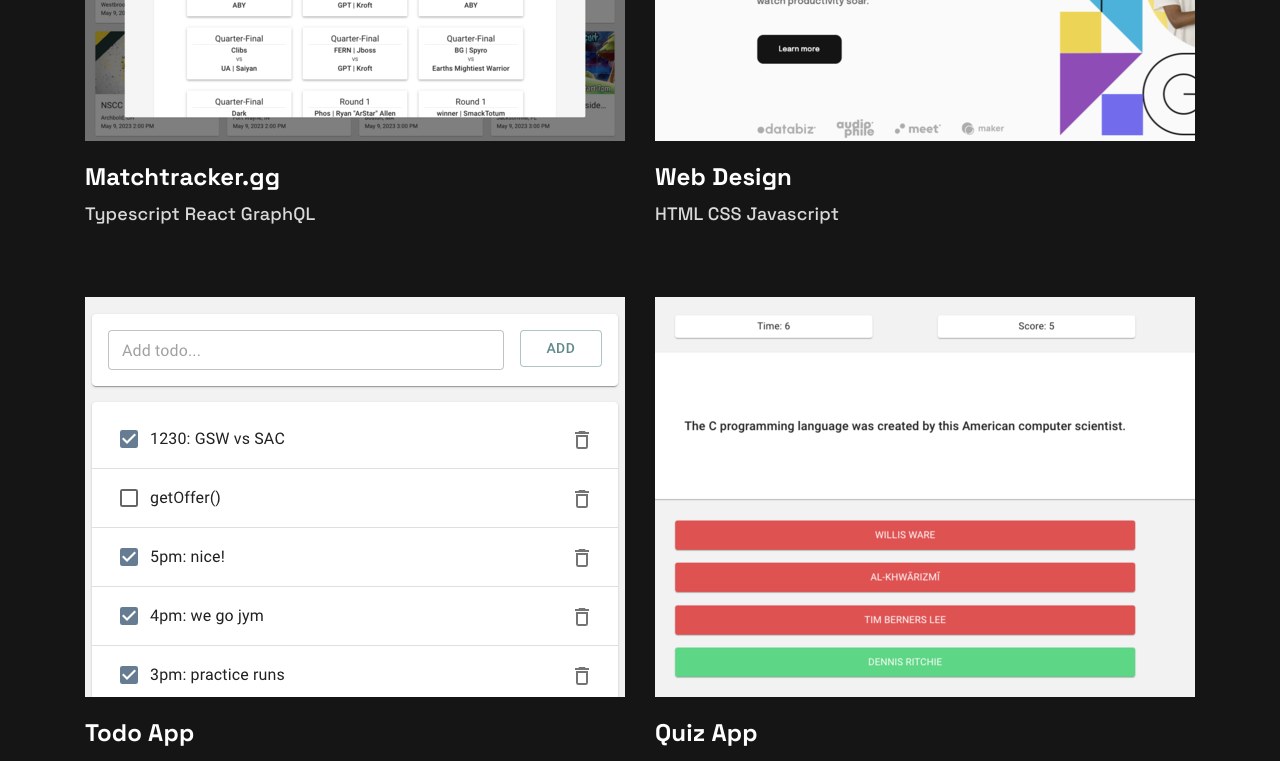
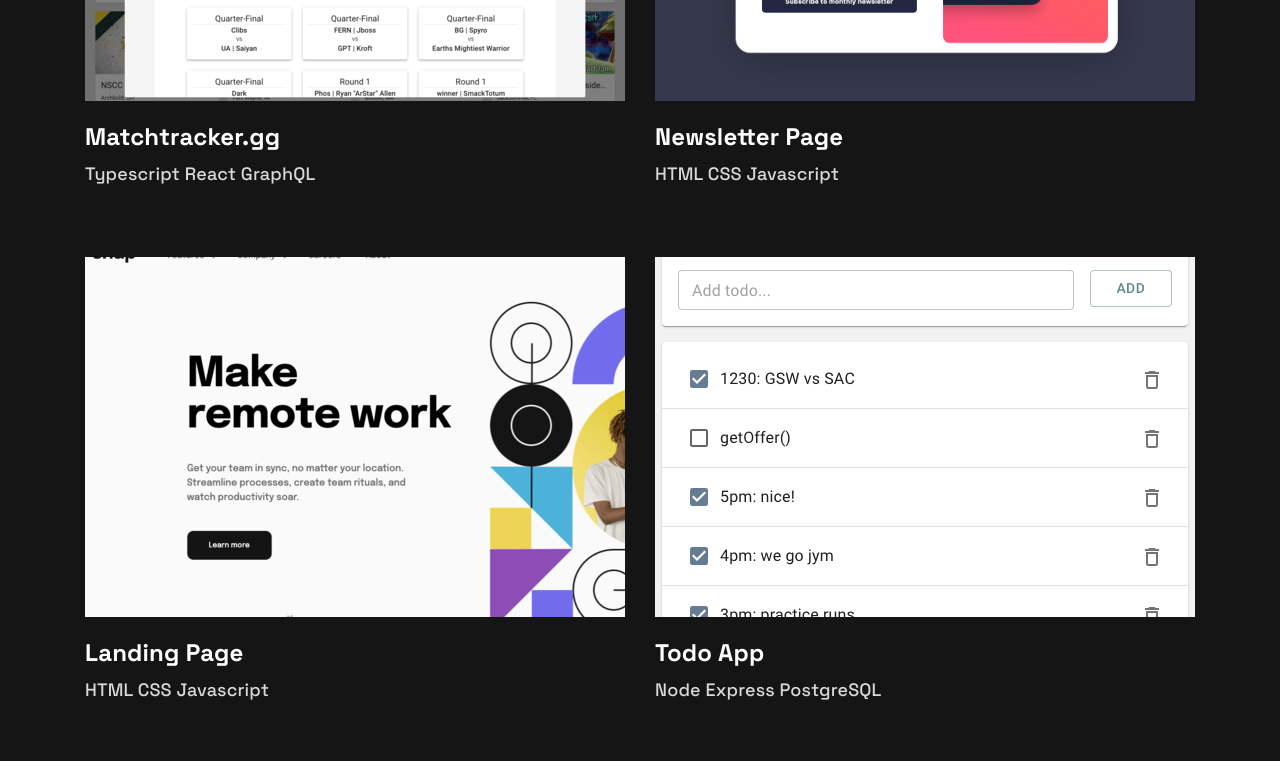
Before and after one commit to mgacuma/mgacuma.github.io, a React (Vite) app: page / in a window 1280 px wide. Shown: the part 2000-2761 px from the top of the page. Built offline with nearby package versions, Linux system fonts and the light colour scheme.

Commit message:
add new project

```diff
--- a/src/home/components/projects.tsx
+++ b/src/home/components/projects.tsx
@@ -49,6 +49,25 @@ const Projects: React.FC = () => {
 
         <div className="project-item">
           <div className="project-img">
+            <img src="./newsletter.png" />
+            <div className="project-cta img">
+              <a href="https://mgacuma.github.io/newsletter-sign-up/" target="_blank"><span>View Project</span></a>
+              <a href="https://github.com/mgacuma/newsletter-sign-up" target="_blank"><span>View Code</span></a>
+            </div>
+            <div className="overlay" />
+          </div>
+          <div className="project-text">
+            <h2 className="project-title">Newsletter Page</h2>
+            <p>HTML CSS Javascript</p>
+          </div>
+          <div className="project-cta">
+            <a href="https://mgacuma.github.io/newsletter-sign-up/" target="_blank"><span>View Project</span></a>
+            <a href="https://github.com/mgacuma/newsletter-sign-up" target="_blank"><span>View Code</span></a>
+          </div>
+        </div>
+
+        <div className="project-item">
+          <div className="project-img">
             <img src="./web.png" />
             <div className="project-cta img">
               <a href="https://mgacuma.github.io/intro-section-with-dropdown-navigation/" target="_blank"><span>View Project</span></a>
@@ -57,12 +76,12 @@ const Projects: React.FC = () => {
             <div className="overlay" />
           </div>
           <div className="project-text">
-            <h2 className="project-title">Web Design</h2>
+            <h2 className="project-title">Landing Page</h2>
             <p>HTML CSS Javascript</p>
           </div>
           <div className="project-cta">
-            <a href="https://mgacuma.github.io/intro-section-with-dropdown-navigation-main/" target="_blank"><span>View Project</span></a>
-            <a href="https://github.com/mgacuma/intro-section-with-dropdown-navigation-main" target="_blank"><span>View Code</span></a>
+            <a href="https://mgacuma.github.io/intro-section-with-dropdown-navigation/" target="_blank"><span>View Project</span></a>
+            <a href="https://github.com/mgacuma/intro-section-with-dropdown-navigation" target="_blank"><span>View Code</span></a>
           </div>
         </div>
 
--- a/src/home/styles/projects.css
+++ b/src/home/styles/projects.css
@@ -71,7 +71,8 @@
 .project-img {
     position: relative;
     z-index: 0;
-    max-height: 400px;
+    object-fit: cover;
+    height: 360px;
     overflow: hidden;
 }
 
```
Also changed, not shown: public/newsletter.png (added).
